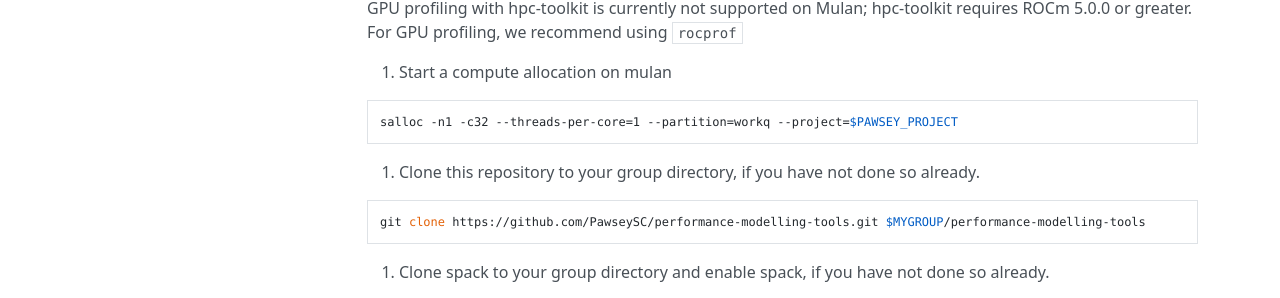
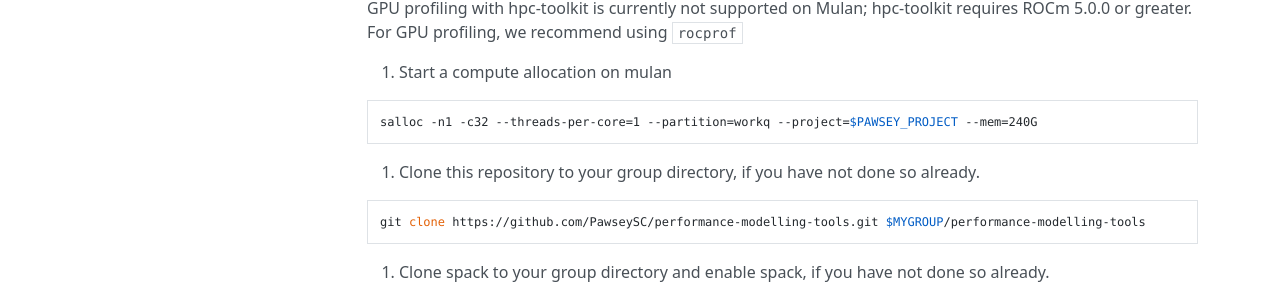
Before and after one commit to PawseySC/performance-modelling-tools, an MkDocs documentation site: the page built from docs/getting_started/install.md, in a window 1280 px wide and 1160 px high. Shown: the part 455-753 px from the top of the window. Built offline with MkDocs 1.6.1, drawn with Linux system fonts in a browser that asks for light colours; nearby versions of some CDN libraries.

Commit message:
mulan: added --mem to salloc examples

````diff
--- a/docs/getting_started/install.md
+++ b/docs/getting_started/install.md
@@ -16,7 +16,7 @@
 
 1. Start a compute allocation on mulan
 ```
-salloc -n1 -c32 --threads-per-core=1 --partition=workq --project=$PAWSEY_PROJECT
+salloc -n1 -c32 --threads-per-core=1 --partition=workq --project=$PAWSEY_PROJECT --mem=240G
 ```
 
 2. Clone this repository to your group directory, if you have not done so already.
````
Also changed, not shown: spack/mulan/README.md (+1 -1 lines), 4 other files.
